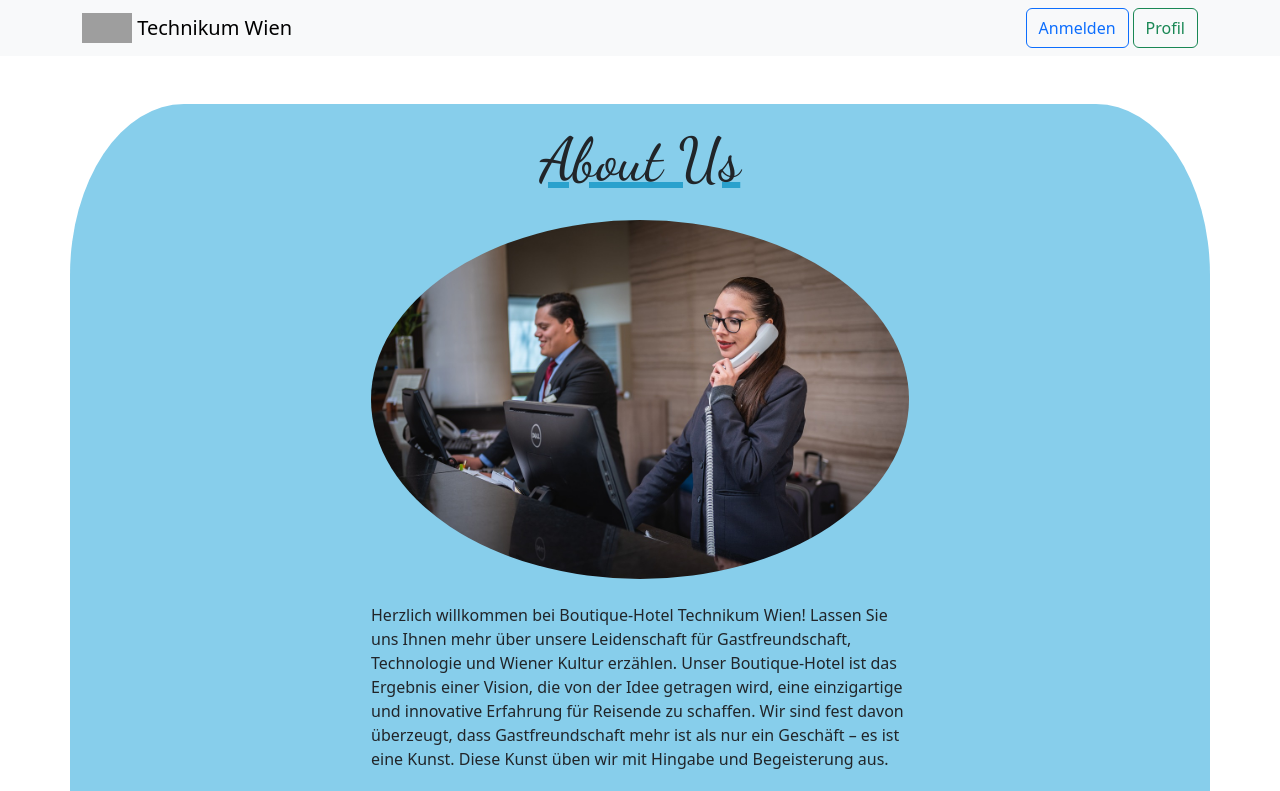
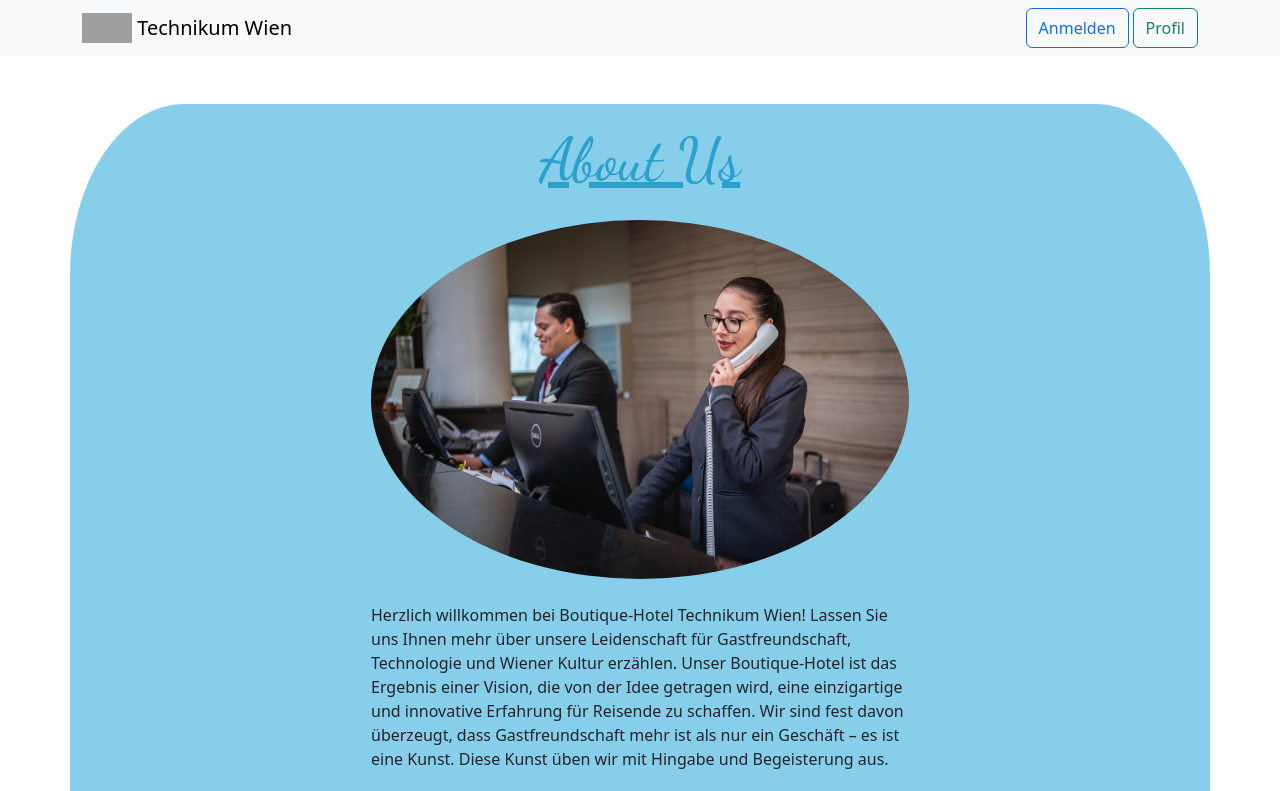
Before and after one commit to Lammer-FH/boutique-hotel-technikum-2023-gruppe-f-1, a Vue app: page /about in a window 1280 px wide. Shown: the top 791 px of the page. Built offline with nearby package versions, Linux system fonts and the light colour scheme; grey boxes are pictures that could not be loaded; a web font is replaced by a local one.

Commit message:
Inhalt About Page

```diff
--- a/src/components/About.vue
+++ b/src/components/About.vue
@@ -63,7 +63,7 @@ export default defineComponent({
 
   .Aboutheader {
     font-size: 60px;
-    color: #2aa1cd, #2a2820;
+    color: #2aa1cd;
     font-family:'Dancing Script';
     text-decoration: underline;
     text-decoration-color: #2aa1cd;
```
